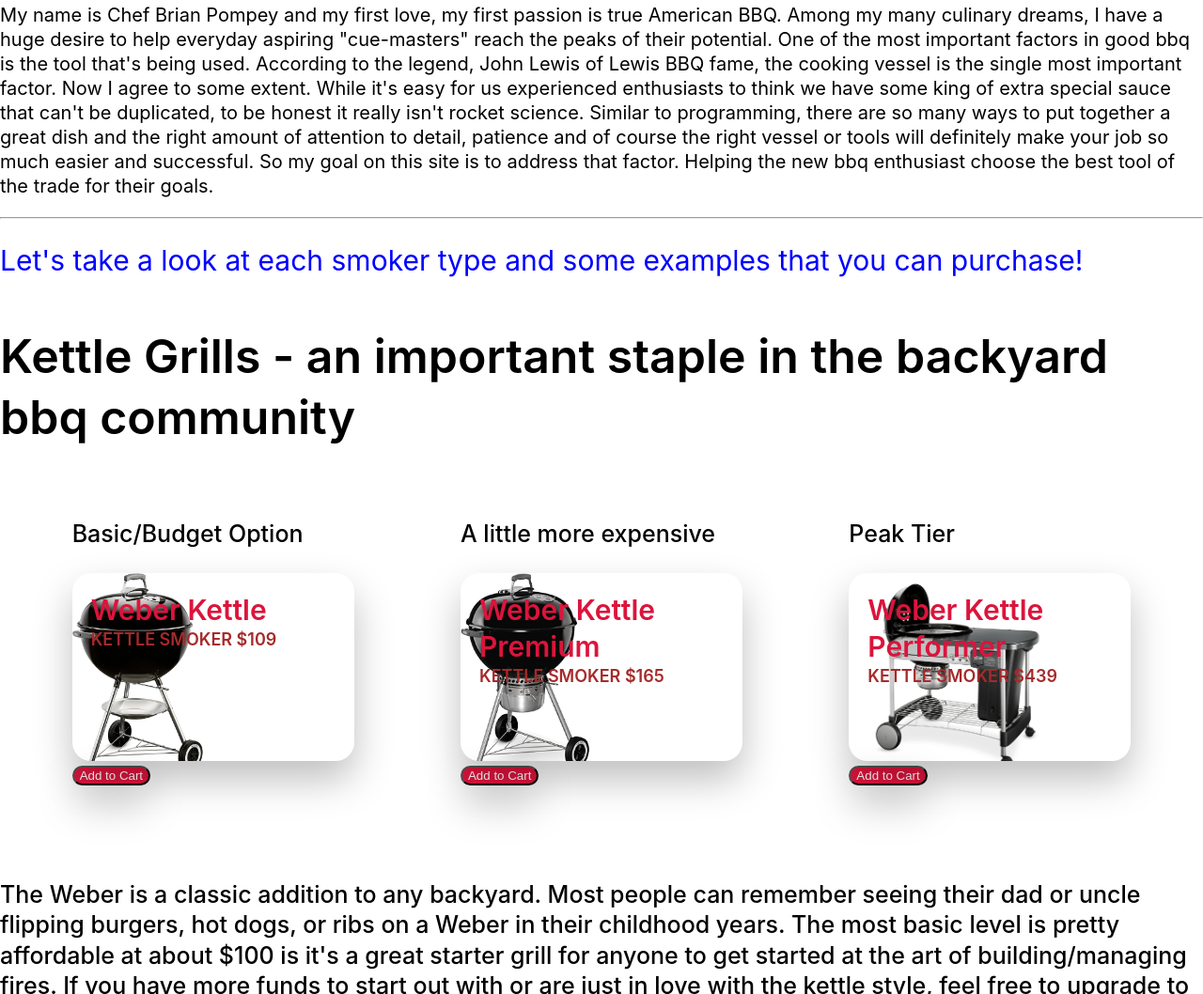
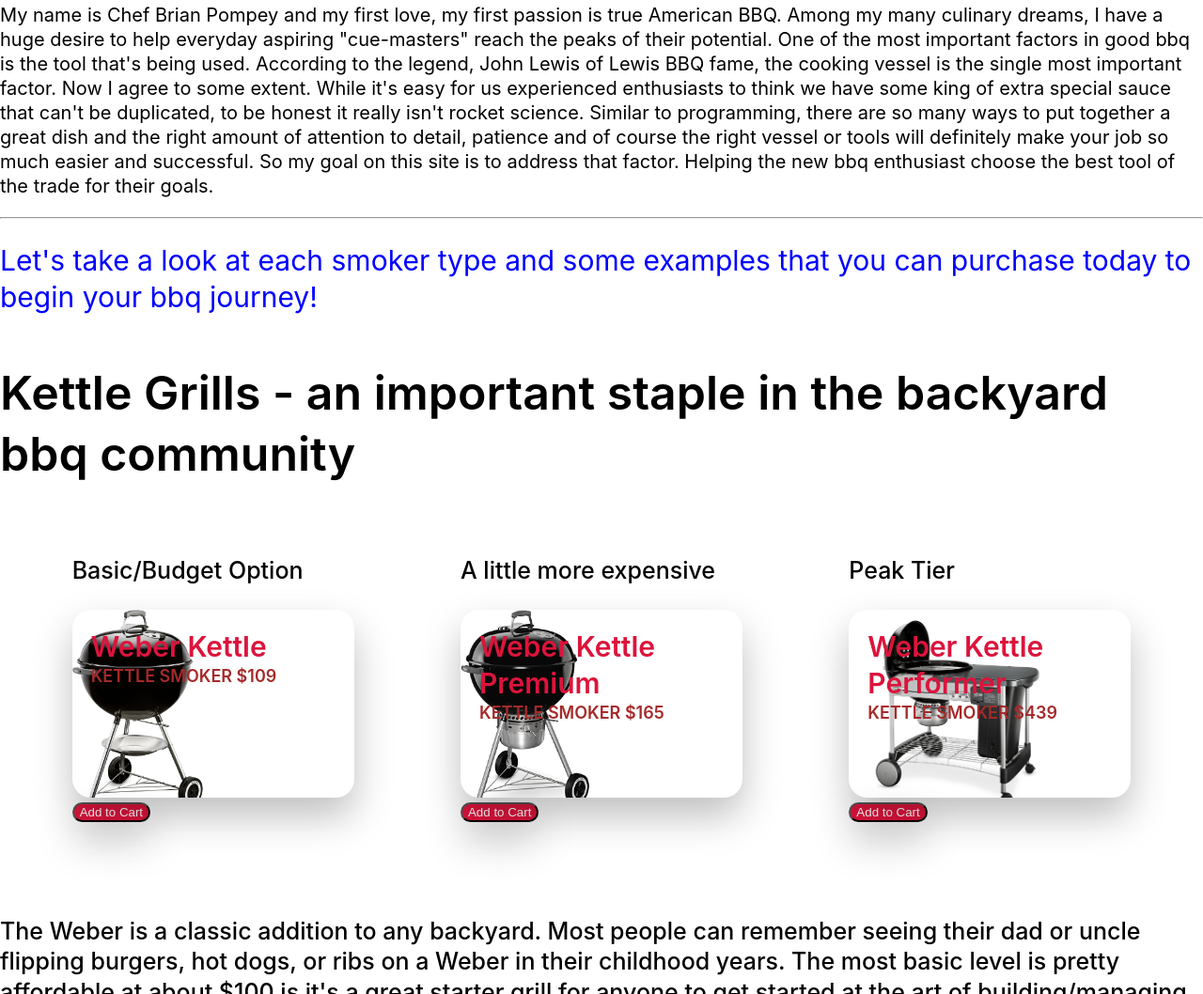
Before and after one commit to brianpompey/smokeshow, a Gatsby site: page / in a window 1280 px wide. Shown: the part 1058-2116 px from the top of the page at 94% size. Built offline with nearby package versions, Linux system fonts and the light colour scheme; Gatsby itself is replaced by a stand-in of ours.

Commit message:
general descriptoin

```diff
--- a/src/pages/index.js
+++ b/src/pages/index.js
@@ -57,7 +57,7 @@
     <hr />
 
     <div className="smokers">
-      <h2>Let's take a look at each smoker type and some examples that you can purchase!</h2>
+      <h2>Let's take a look at each smoker type and some examples that you can purchase today to begin your bbq journey!</h2>
       <div className="smokers-kettle">
         <h3>Kettle Grills -  an important staple in the backyard bbq community</h3>
 
```
